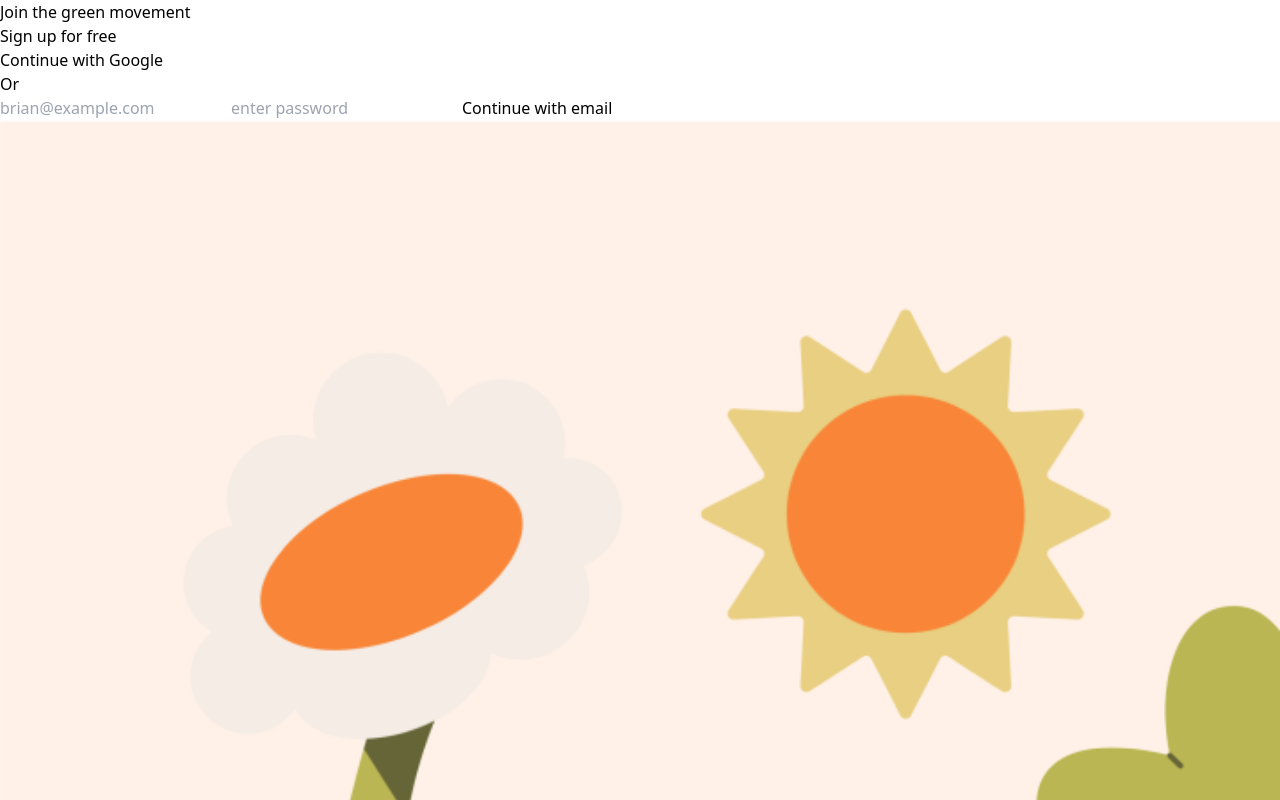
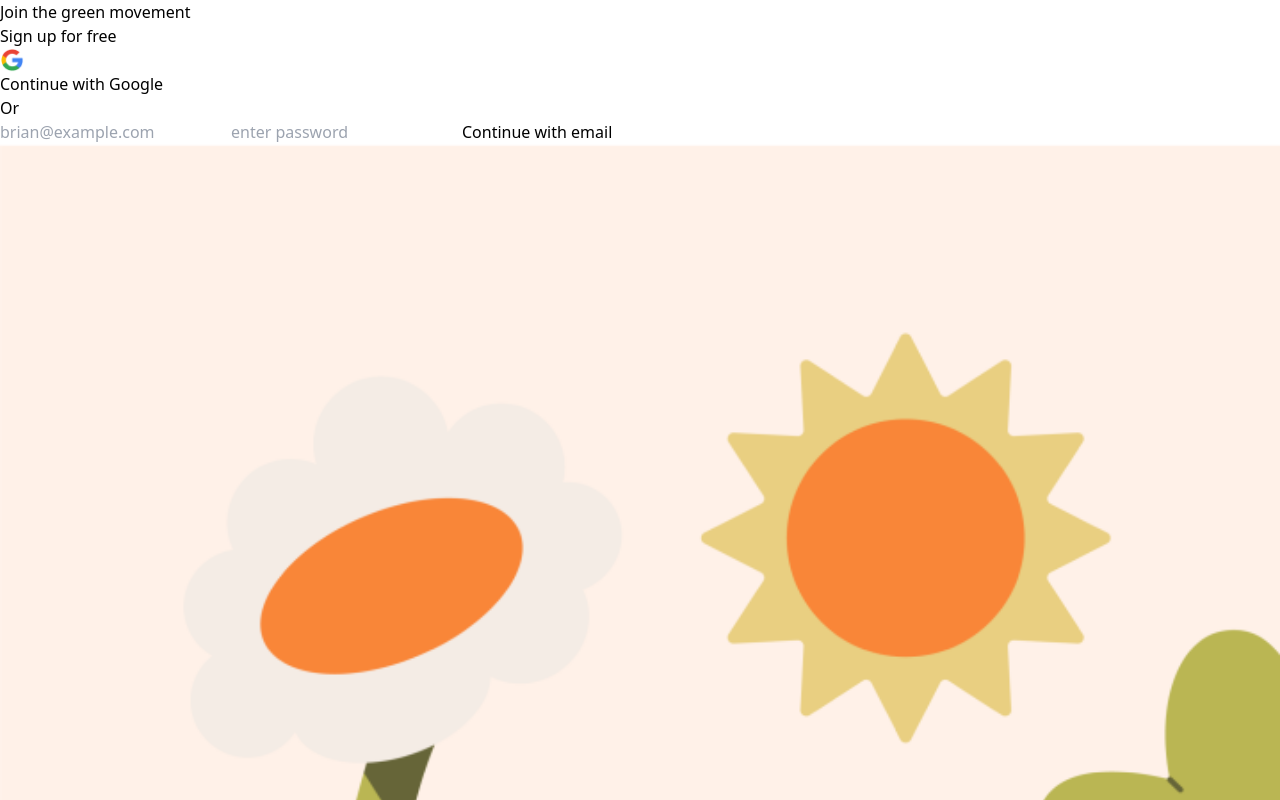
Before and after one commit to mitul88/lumaracode-test, a Next.js app: page /login in a window 1280 px wide. Shown: the top 800 px of the page. Built offline with nearby package versions, Linux system fonts and the light colour scheme.

Commit message:
design fix

```diff
--- a/src/app/login/page.jsx
+++ b/src/app/login/page.jsx
@@ -12,7 +12,13 @@ const Login = () => {
               <h4 className="text-md text-gray-400 mt-2">Sign up for free</h4>
             </div>
             <div className="w-full">
-              <button className="w-full text-center border border-gray-300 rounded-lg py-2">
+              <button className="w-full text-center border border-gray-300 rounded-lg py-2 flex items-center justify-center gap-2">
+                <Image
+                  src="/assets/google_symbol.png"
+                  alt=""
+                  width={25}
+                  height={25}
+                />
                 Continue with Google
               </button>
             </div>
```
Also changed, not shown: public/assets/google_symbol.png (added).
